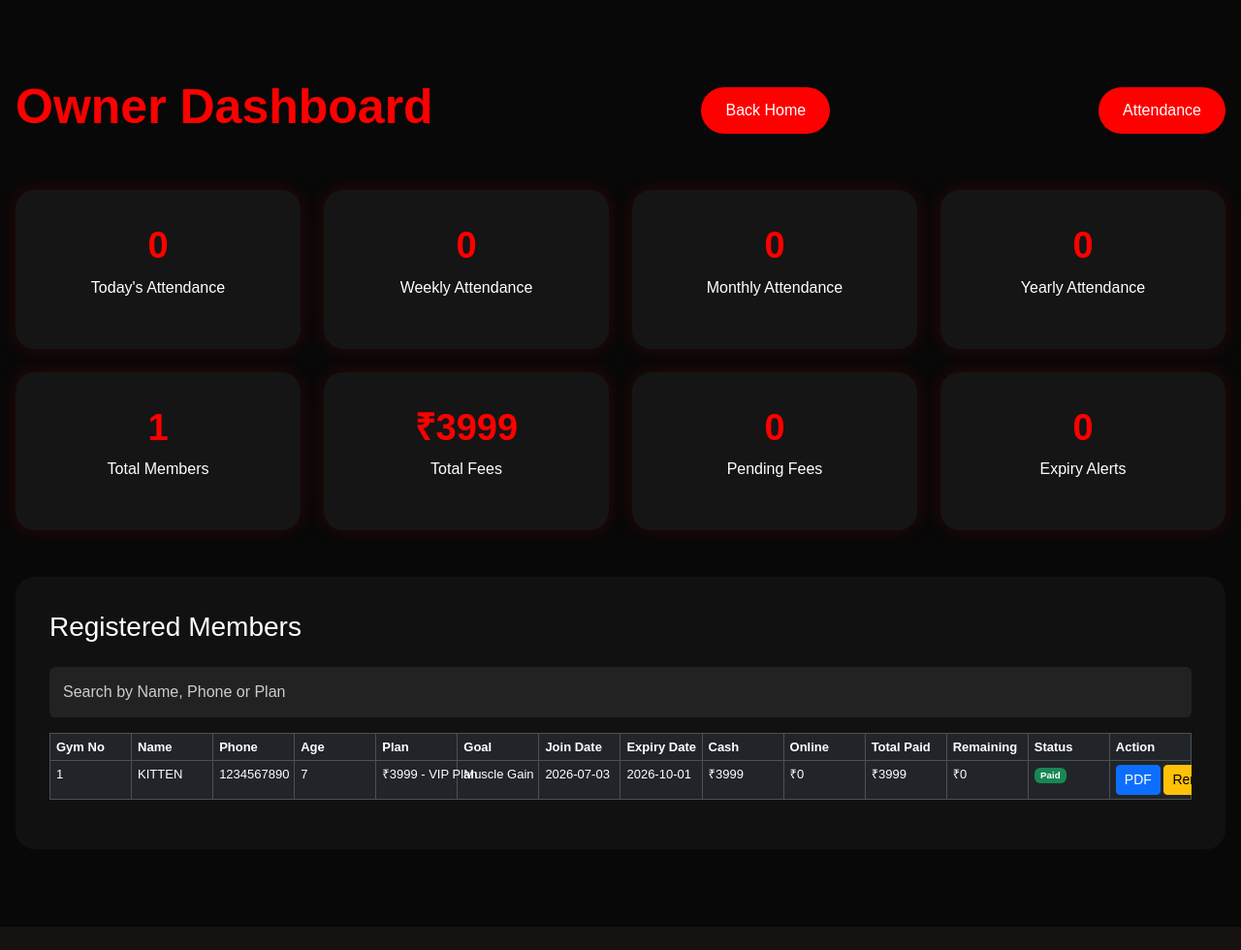
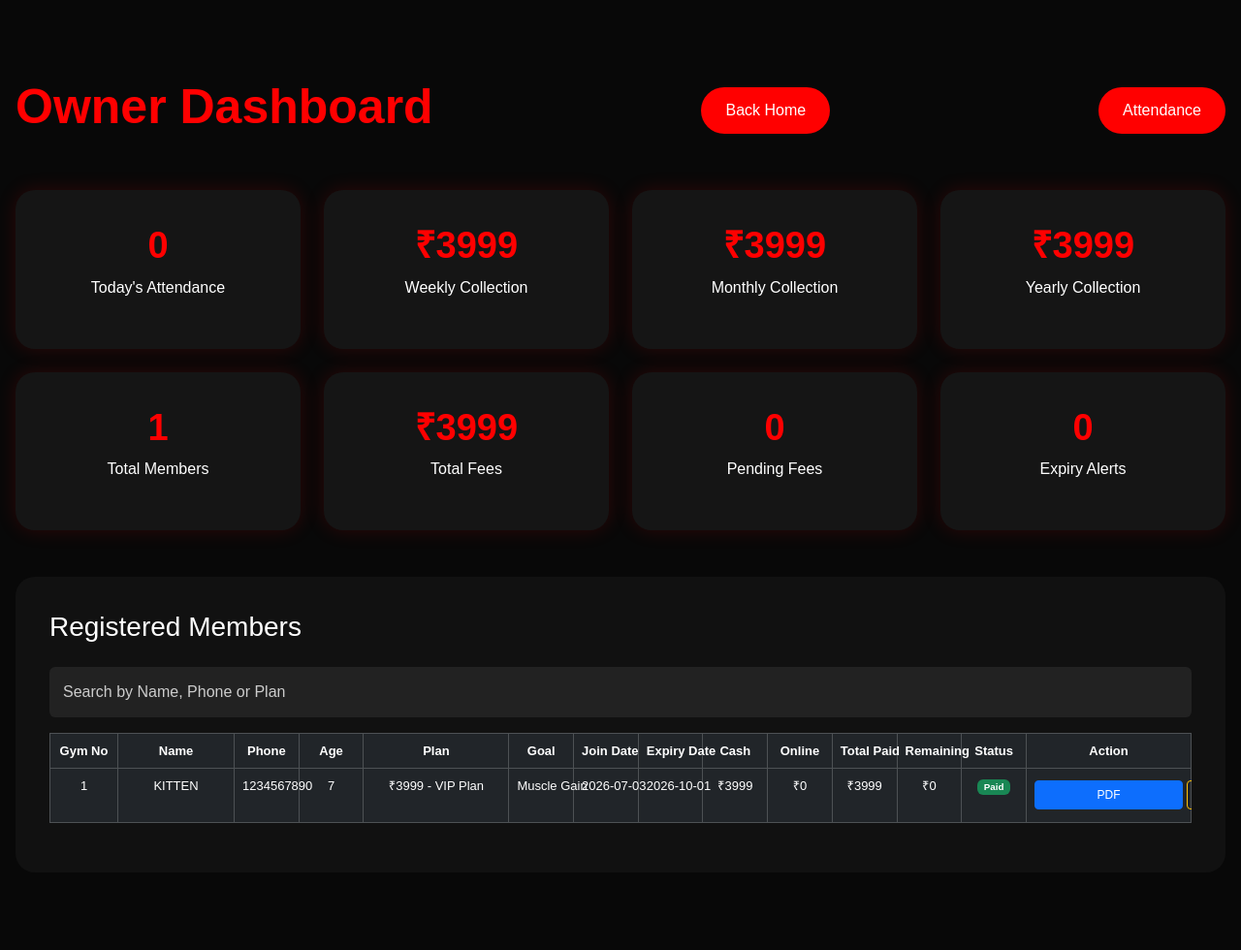
Before and after one commit to Itsaryannnzz/garud-zep-gym, a Flask app: page /owner-dashboard in a window 1280 px wide. Shown: the whole page at 97% size. Before the commit the page ends 956 px from the top, so only its background shows below. Run offline with Flask 3, Linux system fonts and the light colour scheme; data comes from the database, SQL or seed files in the repository; both versions use the stored data as it was after the commit; data that the repository does not hold is empty.

Commit message:
Fixed owner dashboard table layout and action column

```diff
--- a/app.py
+++ b/app.py
@@ -2,7 +2,7 @@ from enum import member
 
 from flask import Flask, render_template, request, redirect, url_for
 from flask_sqlalchemy import SQLAlchemy
-from datetime import date, timedelta
+from datetime import date, timedelta, datetime
 from flask import send_file
 from reportlab.pdfgen import canvas
 import io
@@ -131,8 +131,7 @@ def owner_dashboard():
     )
 
     expiring_members = Member.query.filter(
-        Member.expiry_date <= date.today()
-        + timedelta(days=3)
+        Member.expiry_date <= date.today() + timedelta(days=3)
     ).all()
 
     expiry_alerts = len(expiring_members)
@@ -141,68 +140,56 @@ def owner_dashboard():
         date=date.today()
     ).count()
 
-    weekly_attendance = Attendance.query.filter(
-        Attendance.date >= date.today()
-        - timedelta(days=7)
-    ).count()
+    weekly_collection = sum(
+        member.paid_amount
+        for member in members
+        if member.join_date >= date.today() - timedelta(days=7)
+    )
 
-    monthly_attendance = Attendance.query.filter(
-        Attendance.date >= date.today()
-        - timedelta(days=30)
-    ).count()
+    monthly_collection = sum(
+        member.paid_amount
+        for member in members
+        if member.join_date >= date.today() - timedelta(days=30)
+    )
 
-    yearly_attendance = Attendance.query.filter(
-        Attendance.date >= date.today()
-        - timedelta(days=365)
-    ).count()
+    yearly_collection = sum(
+        member.paid_amount
+        for member in members
+        if member.join_date >= date.today() - timedelta(days=365)
+    )
 
-    total_fees = 0
-
-    for member in members:
-
-        if member.payment_status == "Paid":
-
-            if "₹600" in member.plan:
-                total_fees += 600
-
-            elif "₹800" in member.plan:
-                total_fees += 800
-
-            elif "₹1800" in member.plan:
-                total_fees += 1800
-
-            elif "₹3999" in member.plan:
-                total_fees += 3999
+    total_fees = sum(
+        member.paid_amount
+        for member in members
+    )
 
     return render_template(
-
         "owner-dashboard.html",
-
         members=members,
-
         total_members=total_members,
-
         pending_fees=pending_fees,
-
         total_fees=total_fees,
-
         expiry_alerts=expiry_alerts,
-
         expiring_members=expiring_members,
-
         today_attendance_count=today_attendance_count,
-
-        weekly_attendance=weekly_attendance,
-
-        monthly_attendance=monthly_attendance,
-
-        yearly_attendance=yearly_attendance
-
+        weekly_collection=weekly_collection,
+        monthly_collection=monthly_collection,
+        yearly_collection=yearly_collection,
+        current_date=date.today()
     )
 class Attendance(db.Model):
     id = db.Column(db.Integer, primary_key=True)
     member_id = db.Column(db.Integer, db.ForeignKey("member.id"))
     date = db.Column(db.Date, default=date.today)
+    time = db.Column(
+
+    db.Time,
+
+    default=lambda:
+
+    datetime.now().time()
+
+)
     member = db.relationship("Member")
 
 
--- a/static/css/style.css
+++ b/static/css/style.css
@@ -1094,3 +1094,61 @@ color:white !important;
     text-align:center;
     white-space:nowrap;
 }
+.action-cell{
+    min-width: 150px;
+}
+
+.action-cell .btn{
+    width: 100%;
+    margin-bottom: 5px;
+    font-size: 12px;
+    padding: 5px;
+}
+
+.payment-input{
+    font-size: 12px;
+    padding: 5px;
+}
+.dashboard-table table{
+    table-layout: fixed;
+    width:100%;
+}
+
+.dashboard-table th,
+.dashboard-table td{
+    padding:8px;
+    font-size:13px;
+    white-space:nowrap;
+    text-align:center;
+}
+
+.dashboard-table th:nth-child(1),
+.dashboard-table td:nth-child(1){
+    width:70px;
+}
+
+.dashboard-table th:nth-child(2),
+.dashboard-table td:nth-child(2){
+    width:120px;
+}
+
+.dashboard-table th:nth-child(5),
+.dashboard-table td:nth-child(5){
+    width:150px;
+}
+
+.dashboard-table th:nth-child(14),
+.dashboard-table td:nth-child(14){
+    width:170px;
+}
+.action-cell{
+    min-width:170px;
+}
+
+.action-cell .btn{
+    margin-top:4px;
+}
+
+.payment-input{
+    font-size:12px;
+}
--- a/templates/owner-dashboard.html
+++ b/templates/owner-dashboard.html
@@ -29,22 +29,22 @@
 </div>
 <div class="col-md-3">
     <div class="dashboard-card">
-        <h3>{{ weekly_attendance }}</h3>
-        <p>Weekly Attendance</p>
+        <h3>₹{{ weekly_collection }}</h3>
+<p>Weekly Collection</p>
     </div>
 </div>
 
 <div class="col-md-3">
     <div class="dashboard-card">
-        <h3>{{ monthly_attendance }}</h3>
-        <p>Monthly Attendance</p>
+        <h3>₹{{ monthly_collection }}</h3>
+        <p>Monthly Collection</p>
     </div>
 </div>
 
 <div class="col-md-3">
     <div class="dashboard-card">
-        <h3>{{ yearly_attendance }}</h3>
-        <p>Yearly Attendance</p>
+        <h3>₹{{ yearly_collection }}</h3>
+        <p>Yearly Collection</p>
     </div>
 </div>
             <div class="col-md-3">
@@ -173,7 +173,7 @@ Pending
 
 </td>
 
-    <td>
+    <td class="action-cell">
         {% if member.payment_status != "Paid" %}
 
 <form action="{{ url_for('partial_payment', id=member.id) }}"
@@ -184,15 +184,15 @@ Pending
        name="cash_amount"
        class="form-control form-control-sm payment-input mb-1"
        placeholder="Cash ₹"
-       min="0"
-       value="0">
+       min="0">
+
 
     <input type="number"
        name="online_amount"
        class="form-control form-control-sm payment-input mb-1"
        placeholder="Online ₹"
        min="0"
-       value="0">
+       >
 
     <button class="btn btn-info btn-sm w-100">
         Add
@@ -206,16 +206,19 @@ Pending
         <a href="{{ url_for('download_receipt', id=member.id) }}"
            class="btn btn-primary btn-sm">PDF</a>
 
-        <a href="{{ url_for('renew_member', id=member.id) }}"
+        {% if member.expiry_date < current_date
+      and member.payment_status != "Paid" %}
+<a href="{{ url_for('renew_member', id=member.id) }}"
    class="btn btn-warning btn-sm"
    onclick="return confirm('Renew this member?')">
    Renew
 </a>
+{% endif %}
 
         {% if member.is_active %}
 
 <a href="{{ url_for('deactivate_member', id=member.id) }}"
-   class="btn btn-warning btn-sm"
+   class="btn btn-outline-warning btn-sm"
    onclick="return confirm('Deactivate this member?')">
    Deactivate
 </a>
```
Also changed, not shown: templates/attendance.html (+8 -1 lines), instance/gym.db.
